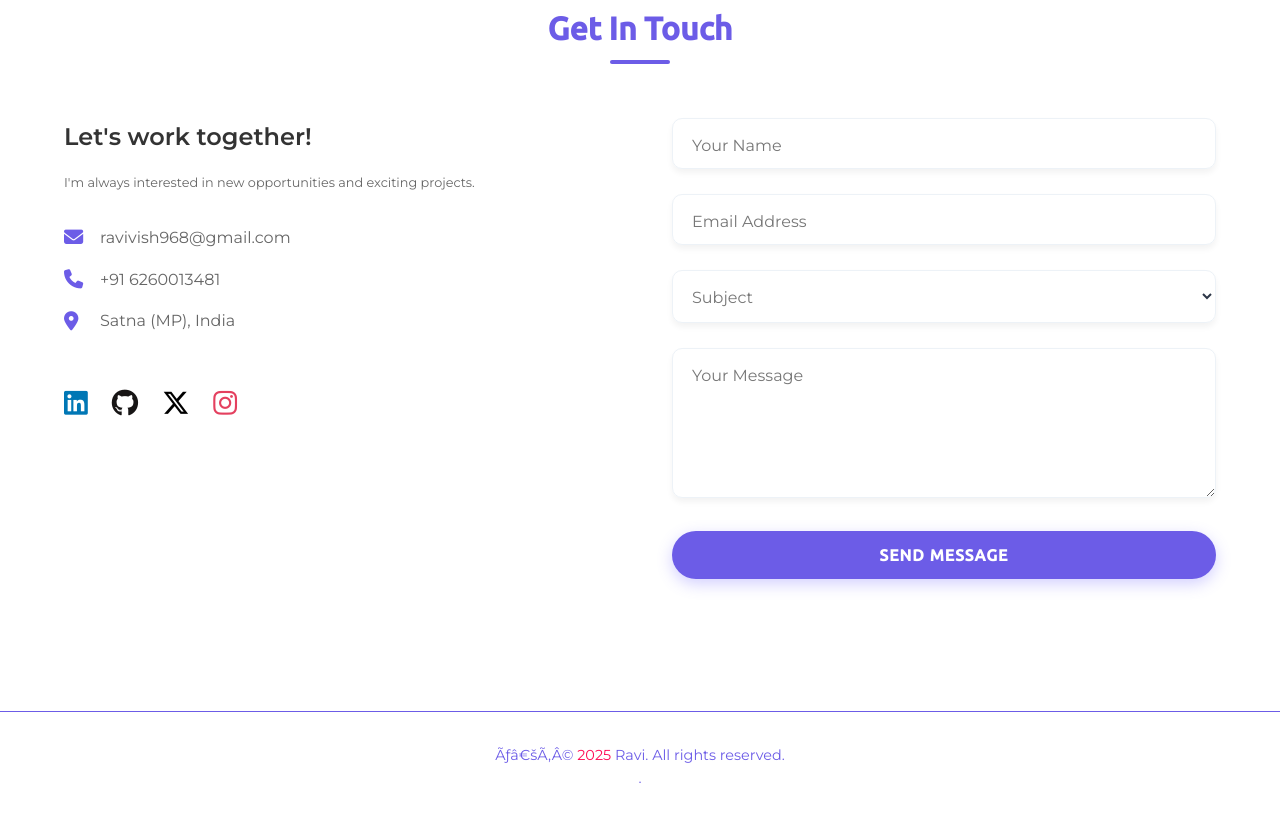
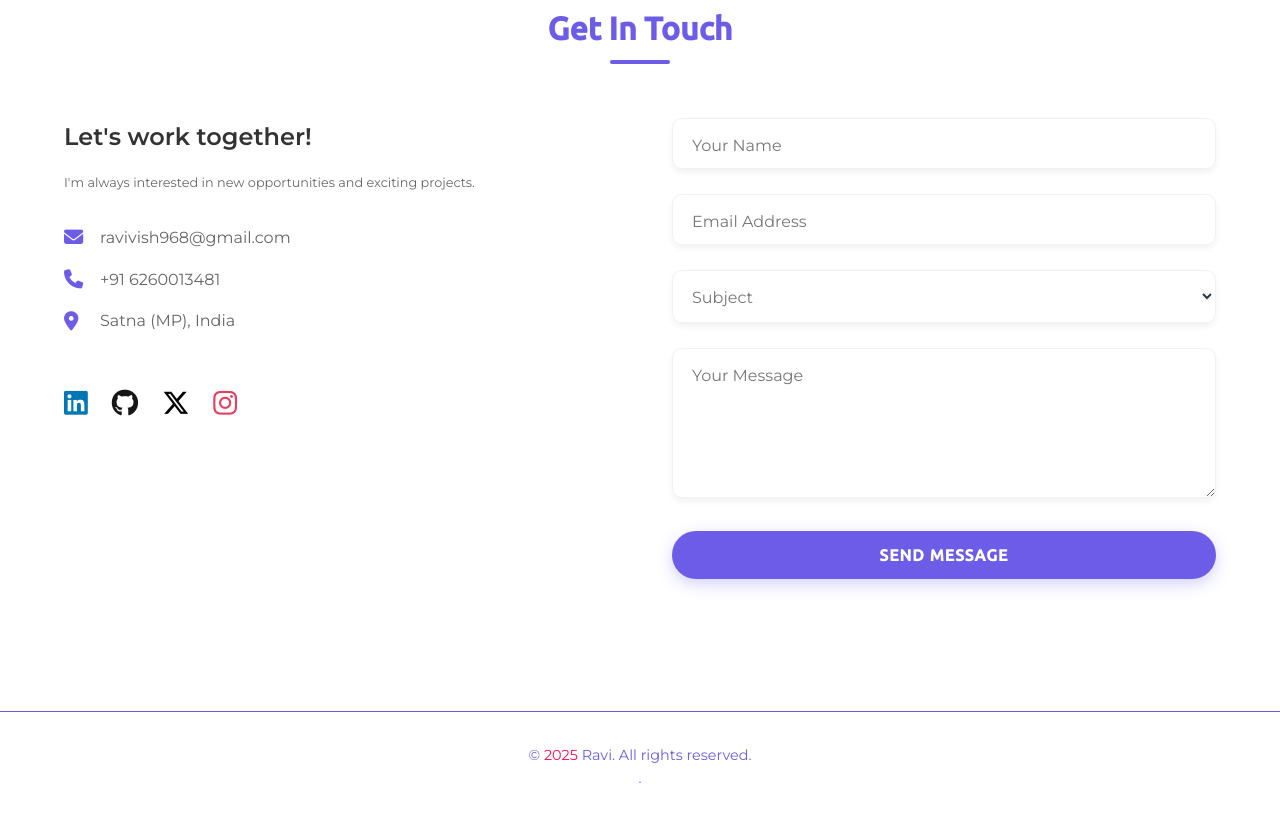
Before and after one commit to ravikumar-3481/Portfolio-website, a plain HTML site: page index.html in a window 1280 px wide. Shown: the part 5614-6436 px from the top of the page. Drawn offline with Linux system fonts and the light colour scheme.

Commit message:
Update index.html

```diff
--- a/index.html
+++ b/index.html
@@ -2422,7 +2422,7 @@
     </div>
   </div>
   <footer>
-    <p>Ãƒâ€šÃ‚Â© <span class="year" id="year"></span> Ravi. All rights reserved.</p>.
+    <p>© <span class="year" id="year"></span> Ravi. All rights reserved.</p>.
   </footer>
   <script>
     document.addEventListener('DOMContentLoaded', function() {
```
